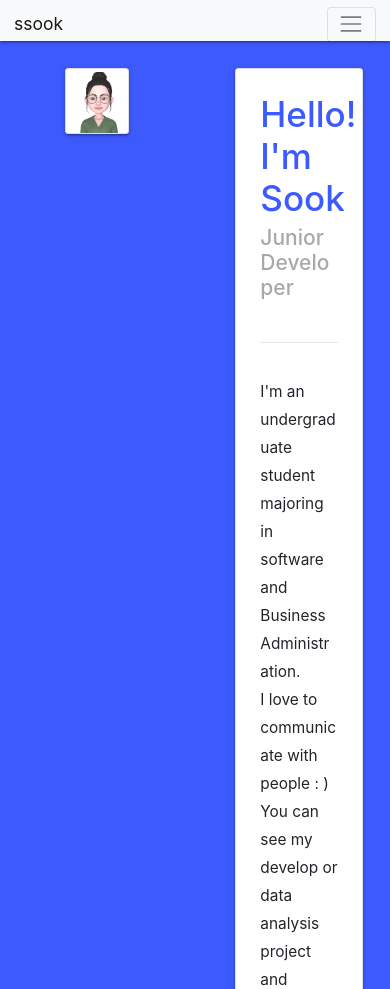
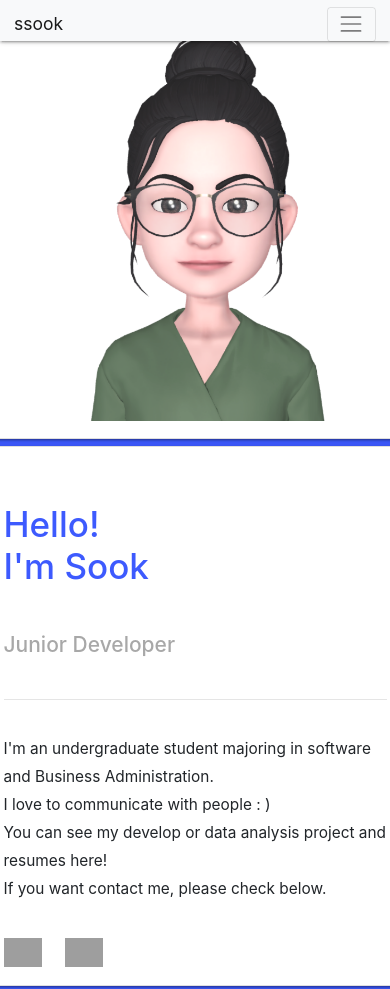
Before and after one commit to ssook1222/ssook1222.github.io, a plain HTML site: page index.html in a window 390 px wide. Shown: the top 989 px of the page. Drawn offline with nearby package versions, Linux system fonts and the light colour scheme; grey boxes are pictures that could not be loaded.

Commit message:
UPDATE: 메인페이지 navbar 및 모바일 UI 일부 수정

```diff
--- a/index.html
+++ b/index.html
@@ -26,7 +26,7 @@
 <body style="background-color: #3d5afe">
 
 <nav
-        style="margin-top: -15px;margin-bottom: 15px"
+        style="margin-top: -15px;margin-bottom: 30px; position: fixed; z-index: 2;"
         class="navbar navbar-expand-lg navbar-light bg-light">
     <a class="navbar-brand" href="#">ssook</a>
     <button class="navbar-toggler" type="button" data-toggle="collapse" data-target="#navbarNav" aria-controls="navbarNav" aria-expanded="false" aria-label="Toggle navigation">
@@ -35,36 +35,32 @@
     <div class="collapse navbar-collapse" id="navbarNav">
         <ul class="navbar-nav">
             <li class="nav-item active">
-                <a class="nav-link" href="#">Home <span class="sr-only">(current)</span></a>
+                <a class="nav-link" href="#">Home<span class="sr-only">(current)</span></a>
             </li>
             <li class="nav-item">
-                <a class="nav-link" href="#">Features</a>
+                <a class="nav-link" href="#">Skill & Abilities</a>
             </li>
             <li class="nav-item">
-                <a class="nav-link" href="#">Pricing</a>
+                <a class="nav-link" href="#">Projects</a>
             </li>
             <li class="nav-item">
-                <a class="nav-link disabled" href="#">Disabled</a>
+                <a class="nav-link" href="#">Awards & Experiences</a>
             </li>
         </ul>
     </div>
 </nav>
 
-
-<div class="row" style="margin-top: 5%; margin-bottom: 5%">
-    <div class="col s10 m5 offset-s2 offset-m1">
-        <div class="card" style="width: 80%">
-            <div style="display: inline-block;" class="card-image">
-                <img style="padding-top: 5%;" src="./images/sookchoi.png">
+<div class="row">
+        <div class="card" style="text-align: center; display: inline-block; margin:auto;">
+            <div class="card-body">
+                <img class="img-fluid" style="padding-top: 5%;" src="./images/sookchoi.png">
             </div>
         </div>
-    </div>
-    <div class="col s10 offset-s2 m6">
-        <div class="card" style="width: 80%">
-            <div style="display: inline-block;" class="card-content">
-            <h1 style="display: inline-block; color: #3d5afe">Hello! <br/> I'm Sook</h1>
+        <div class="card" style="display: inline-block;">
+            <div class="card-body">
+                <h1 style="display: inline-block; margin-top: 10%; color: #3d5afe">Hello! <br/> I'm Sook</h1>
                 <br/>
-            <h4 style="margin-top: -1%; color: #a8a8a8;">Junior Developer</h4>
+                <h4 style="margin-top: 10%; color: #a8a8a8;">Junior Developer</h4>
                 <br/>
                 <hr/>
                 <br/>
@@ -80,14 +76,10 @@
                             style="width: 10%; height: 10%"
                             src="https://encrypted-tbn0.gstatic.com/images?q=tbn:ANd9GcSda4ZdZ9Cmh0XEXOFbatdywDJF6L-_B4uZGg&usqp=CAU">
                 </a>
-                <br/>
-                <br/>
-                <br/>
+            </div>
         </div>
     </div>
 </div>
 
-</div>
-
 </body>
 </html>
```
Lines whose indentation alone changed are shown as unchanged.
